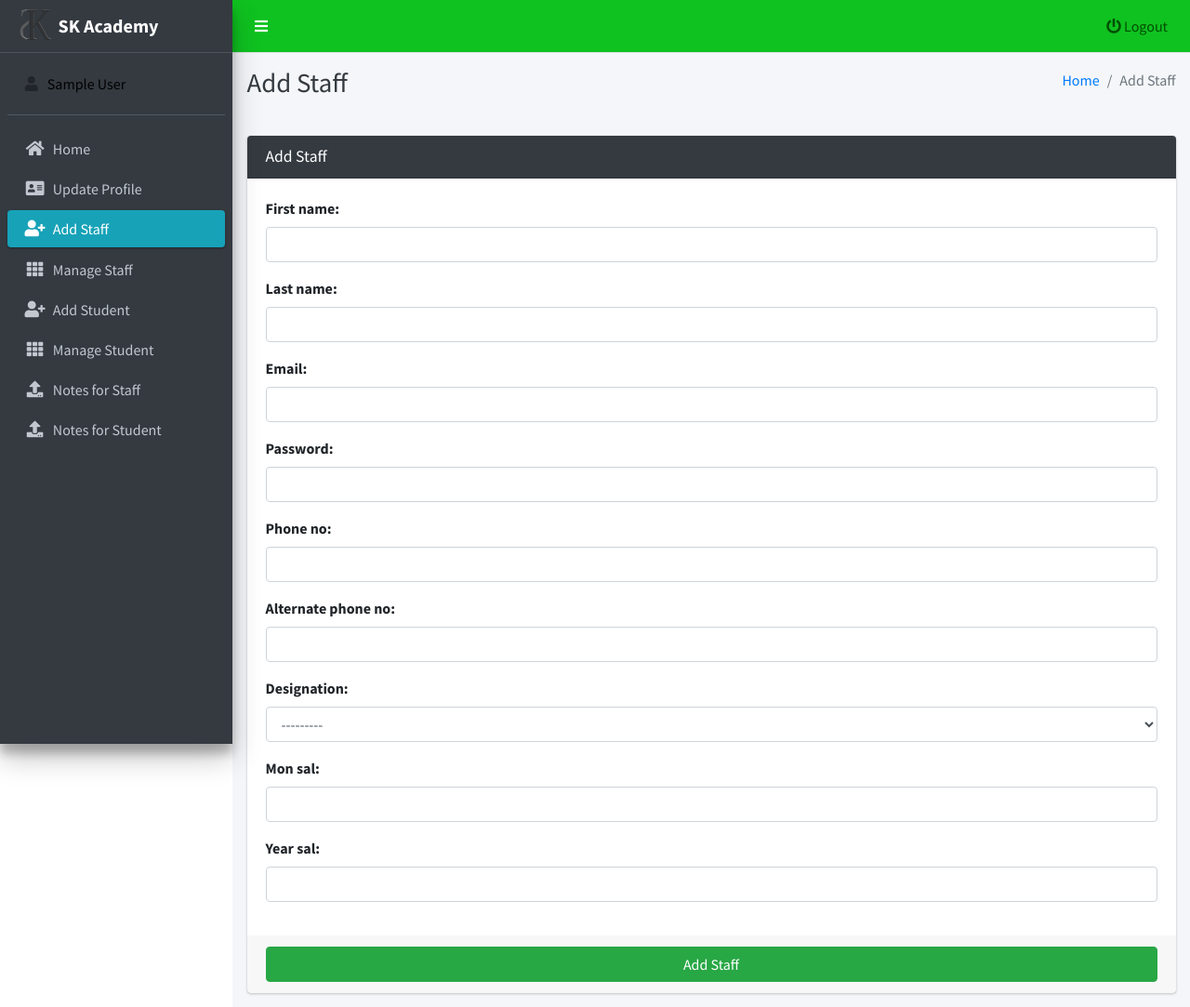
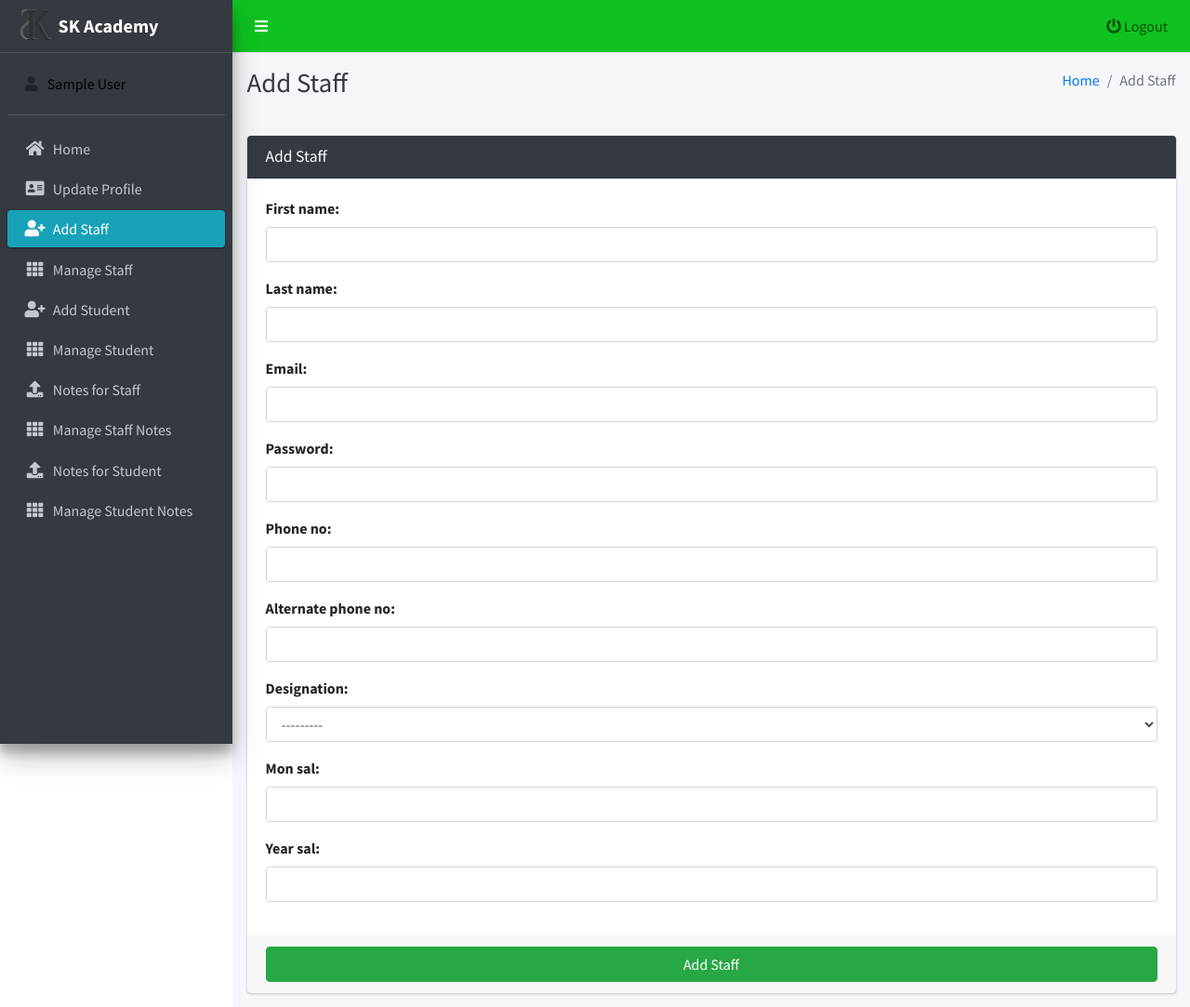
Before and after one commit to Ansarimajid/Apollo, a Django app: page /staff/add/ in a window 1280 px wide. Shown: the top 1083 px of the page at 93% size. Run offline with Django 3.2, Linux system fonts and the light colour scheme; a user stored in the database is signed in; tables that the repository leaves empty hold one stand-in row (values such as "Sample post"); some libraries are stand-ins or nearby versions.

Commit message:
Add Tab for manage

```diff
--- a/main_app/hod_views.py
+++ b/main_app/hod_views.py
@@ -285,7 +285,7 @@
             return redirect('view_notes')
         else:
             messages.error(request, "Please fill the form properly.")
-    return render(request, 'hod_template/edit_notes.html', {'form': form, 'note': note})
+    return render(request, 'hod_template/edit_notes.html', {'form': form, 'note': note ,'page_title': 'Edit Notes'})
 
 def manage_notes(request):
     all_notes = Note.objects.all()
@@ -334,7 +334,7 @@
             return redirect(reverse('edit_staff_notes', args=[note_id]))
         else:
             messages.error(request, "Please fill the form properly.")
-    return render(request, 'hod_template/edit_staff_notes.html', {'form': form, 'note': note})
+    return render(request, 'hod_template/edit_staff_notes.html', {'form': form, 'note': note , 'page_title': 'Edit Notes'})
 
 def manage_staff_notes(request):
     all_notes = StaffNote.objects.all()
--- a/main_app/templates/main_app/sidebar_template.html
+++ b/main_app/templates/main_app/sidebar_template.html
@@ -106,12 +106,40 @@
                 </li>
 
                 <li class="nav-item">
+                    {% url 'manage_staff_notes' as manage_staff_notes %}
+                    {% url 'edit_staff_notes' student_id as edit_staff_notes %}
+
+                    <a href="{{manage_staff_notes}}"
+                        class="nav-link  {% if edit_staff_notes == request.path or manage_staff_notes == request.path %} active {% endif %}">
+                        <i class="nav-icon fas fa-th"></i>
+                        <p>
+                            Manage Staff Notes
+
+                        </p>
+                    </a>
+                </li>
+
+                <li class="nav-item">
                     {% url 'upload_note' as upload_note %}
                     <a href="{{upload_note}}"
                         class="nav-link {% if upload_note == request.path %} active {% endif %}">
                         <i class="nav-icon fas fa-upload"></i>
                         <p>
                             Notes for Student
+                        </p>
+                    </a>
+                </li>
+
+                <li class="nav-item">
+                    {% url 'manage_notes' as manage_notes %}
+                    {% url 'edit_notes' student_id as edit_notes %}
+
+                    <a href="{{manage_notes}}"
+                        class="nav-link  {% if edit_notes == request.path or manage_notes == request.path %} active {% endif %}">
+                        <i class="nav-icon fas fa-th"></i>
+                        <p>
+                            Manage Student Notes
+
                         </p>
                     </a>
                 </li>
```
